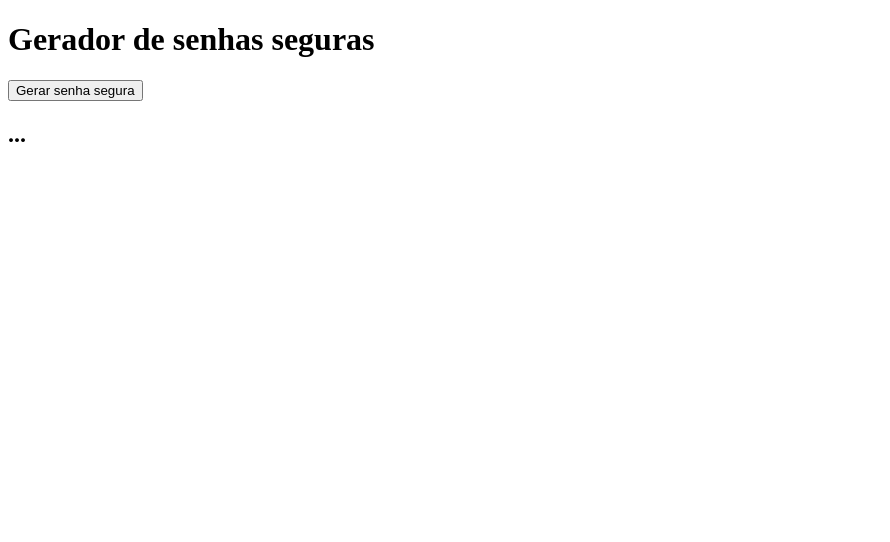
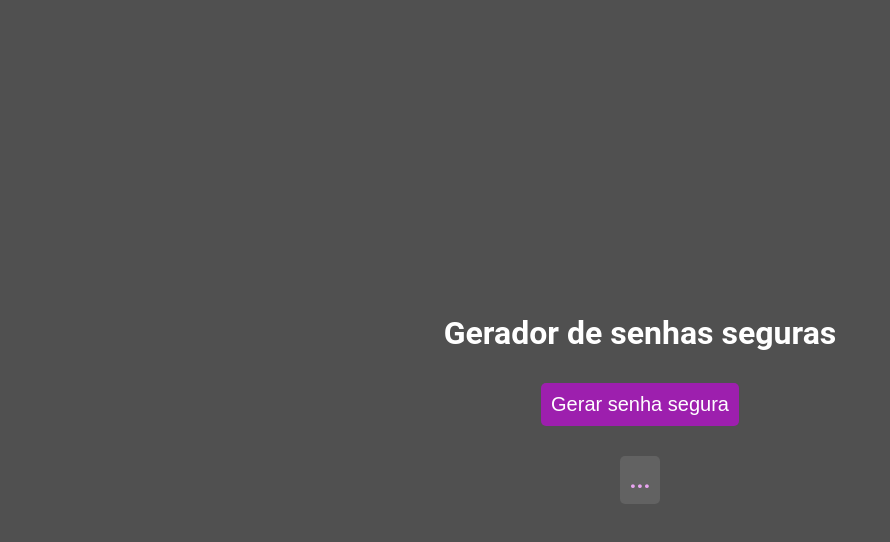
Before and after one commit to heitor-jsr/Gerador-de-senhas, a website built with Vite: page index.html in a window 1280 px wide. Shown: the whole page, without its empty margins (0-890 px from the left). Built offline with nearby package versions, Linux system fonts and the light colour scheme.

Commit message:
configure dev environment

```diff
--- a/index.html
+++ b/index.html
@@ -8,8 +8,8 @@
 </head>
 <body>
   <h1>Gerador de senhas seguras</h1>
-  <button>Gerar senha segura</button>
-  <h2>...</h2>
+  <button id="random-password">Gerar senha segura</button>
+  <h2 id="show-password">...</h2>
   <script type="module" src="./src/main.js"></script>
 </body>
 </html>
--- a/src/main.js
+++ b/src/main.js
@@ -0,0 +1,10 @@
+import { nanoid } from "nanoid";
+import "./style.css";
+
+const genPassword = document.getElementById('random-password');
+const showPassword = document.getElementById('show-password');
+
+genPassword.addEventListener('click', () => {
+  const randomPassword = nanoid();
+  showPassword.innerHTML = randomPassword;
+});
--- /dev/null
+++ b/src/style.css
@@ -0,0 +1,37 @@
+/* src/style.css */
+body {
+  background-color: #505050;
+  color: white;
+  font-family: Roboto, Oxygen, Ubuntu, Cantarell, 'Open Sans', 'Helvetica Neue', sans-serif;
+  text-align: center;
+  display: flex;
+  flex-direction: column;
+  align-items: center;
+  justify-content: center;
+  min-height: 100vh;
+}
+
+main {
+  background-color: rgba(255,255,255,0.1);
+  max-width: 600px;
+  border-radius: 10px;
+  padding: 10px 30px;
+}
+
+h2 {
+  color: #e8a4f0;
+  background-color: rgba(255,255,255,0.1);
+  border-radius: 5px;
+  padding: 10px;
+}
+
+button {
+  background-color: #9d1fae;
+  border: 0 none;
+  padding: 10px;
+  font-size: 20px;
+  color: white;
+  border-radius: 5px;
+  cursor: pointer;
+  margin: 10px
+}
```
Also changed, not shown: package.json (+12 -1 lines), .eslintrc.cjs (added), 2 other files.
